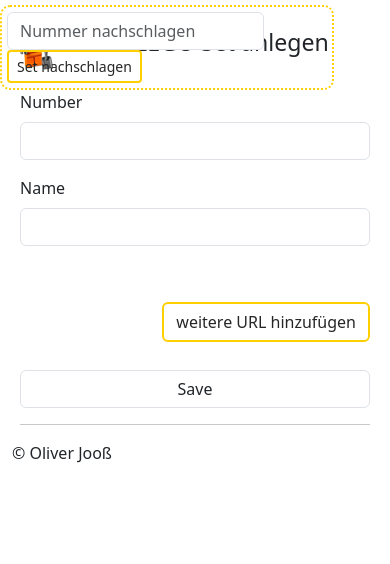
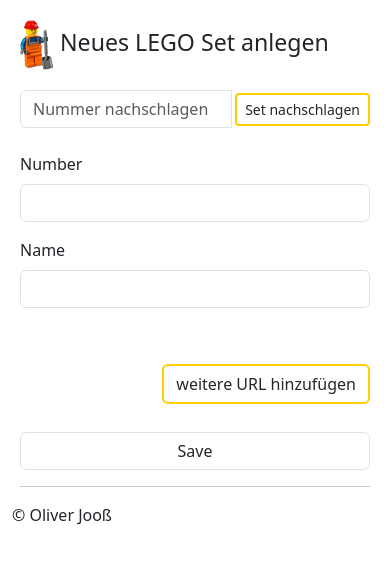
Before and after one commit to ojooss/lego-manuals, a Symfony app: template templates/import/index.html.twig in a window 390 px wide. Shown: the part 110-674 px from the top of the page. Run offline with Twig, Linux system fonts and the light colour scheme; the template is opened without the code that fills it, so the values that code supplies are empty; form fields are guessed from the names that the template uses; style sheets or scripts are compiled from the project's sources; some libraries are stand-ins or nearby versions.

Commit message:
update design - more responsive

```diff
--- a/assets/styles/app.css
+++ b/assets/styles/app.css
@@ -110,22 +110,16 @@ main {
     object-fit: contain;
 }
 
-#research-container {
-    position: absolute;
-    right: 56px;
-    top: 115px;
-    padding: 5px;
-    border: dotted 2px rgb(255, 207, 0);
-    border-radius: 10px;
-}
 #research {
     width: 70px;
     text-align: right;
 }
 
-#research_input {
-    display: inline;
-    width: inherit;
+@media (min-width: 991.98px) {
+    #research_input {
+        max-width: 200px;
+        margin-left: auto;
+    }
 }
 
 #import-container {
--- a/templates/import/index.html.twig
+++ b/templates/import/index.html.twig
@@ -7,17 +7,24 @@
         <img id="waiting-img" src="{{ asset('build/img/loading.gif') }}"  alt="waiting"/>
     </div>
 
-    <div id="research-container">
-        <!--suppress HtmlFormInputWithoutLabel -->
-        <input id="research_input" class="form-control align-middle" type="text" value="" placeholder="Nummer nachschlagen" />&nbsp;
-        <input id="research_button" class="btn btn-sm btn-outline-primary align-middle" type="button" value="Set nachschlagen" />
-    </div>
-
     <div id="import-container">
-        <h3>
-            <img src="{{ asset('build/img/lego-builder.png') }}"  alt="lego-builder"/>
-            Neues LEGO Set anlegen
-        </h3>
+        <div class="row">
+            <div class="col-12 col-lg-6">
+                <h3>
+                    <img src="{{ asset('build/img/lego-builder.png') }}"  alt="lego-builder"/>
+                    Neues LEGO Set anlegen
+                </h3>
+            </div>
+            <div class="col-12 col-lg-6 mb-4 text-end">
+                <div class="input-group">
+                    <!--suppress HtmlFormInputWithoutLabel -->
+                    <input id="research_input" class="form-control align-middle" type="text" value="" placeholder="Nummer nachschlagen" />&nbsp;
+                    <div class="input-group-append my-auto">
+                        <input id="research_button" class="btn btn-sm btn-outline-primary align-middle form-control" type="button" value="Set nachschlagen" />
+                    </div>
+                </div>
+            </div>
+        </div>
 
         {{ form_errors(form) }}
         {{ form_start(form) }}
```
